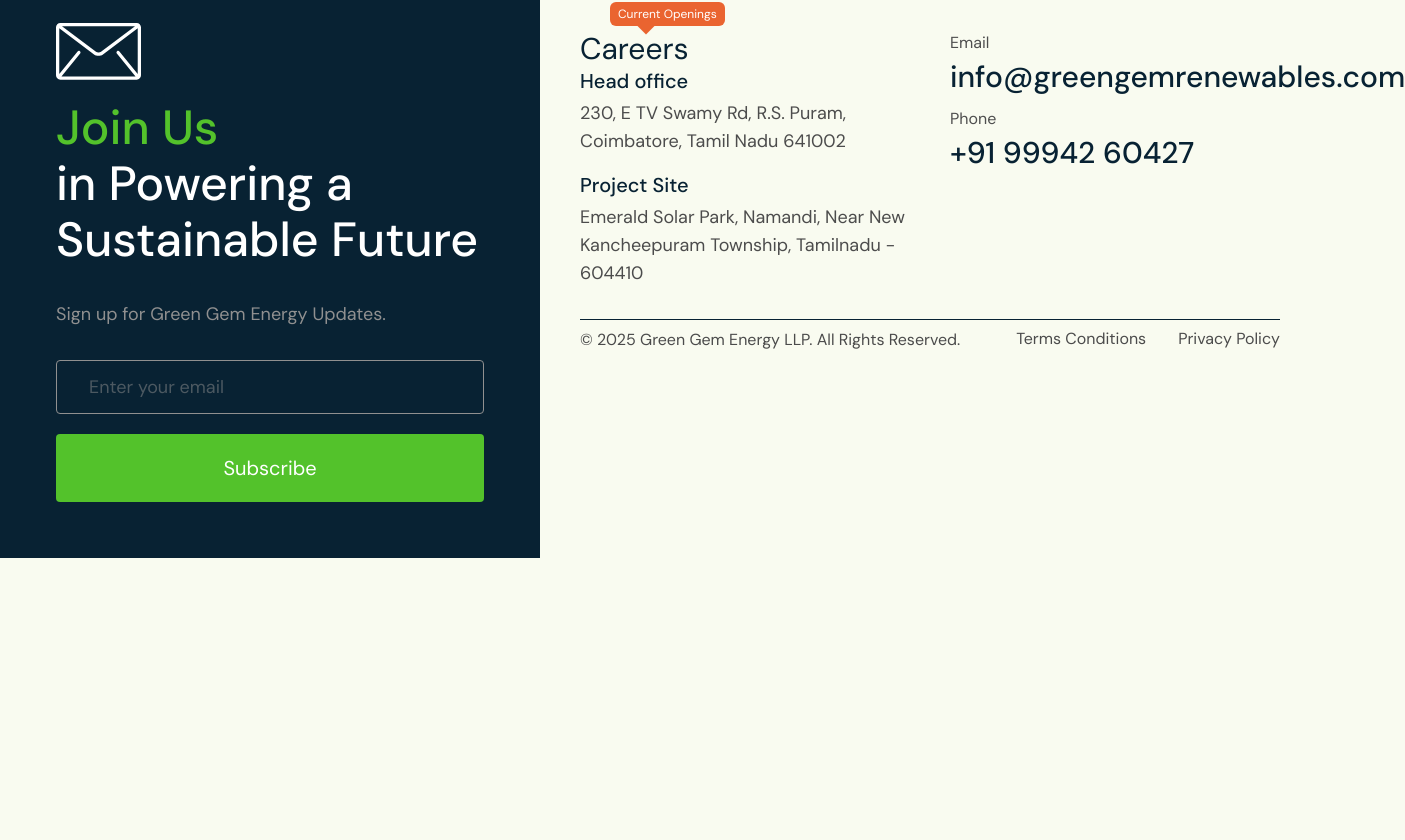
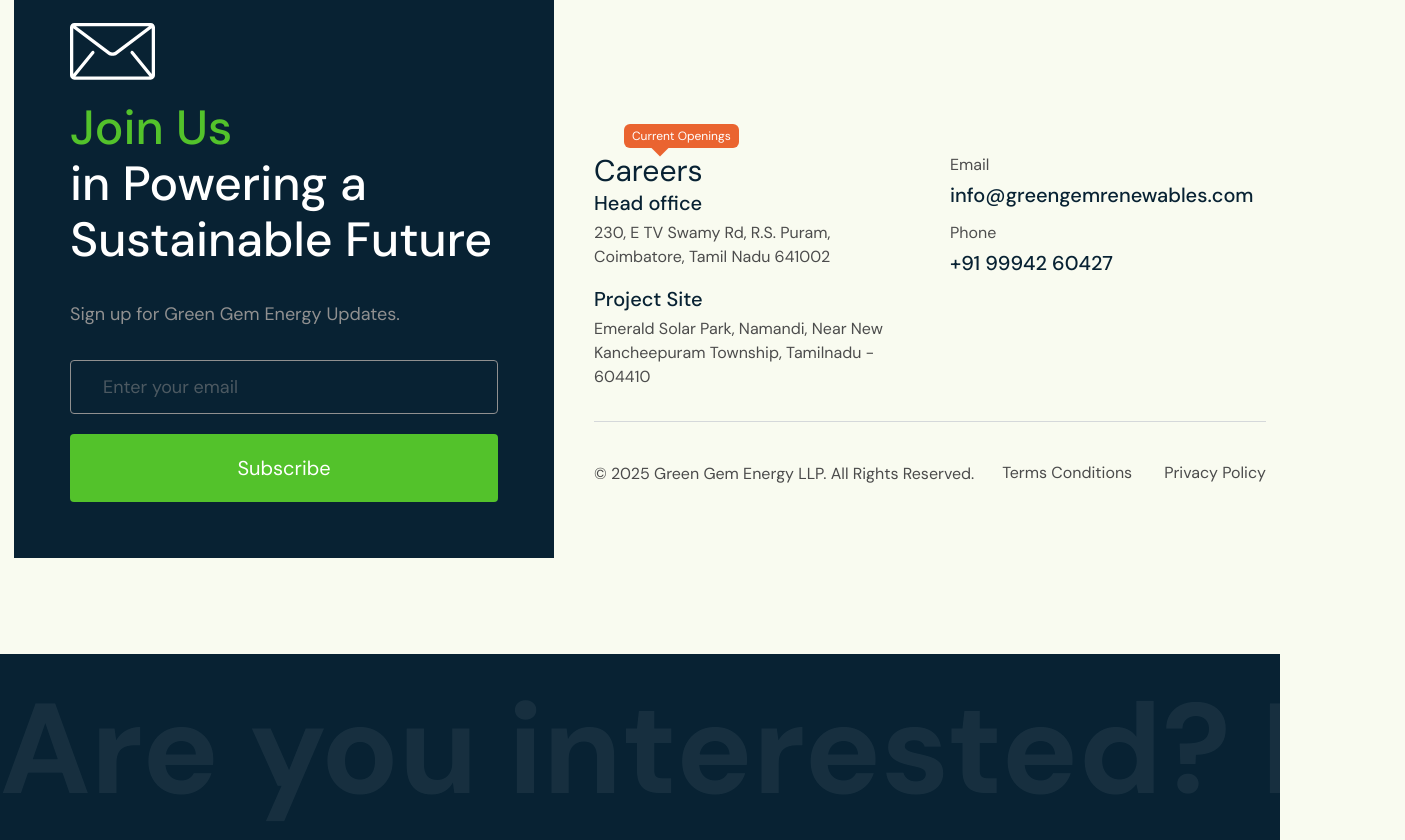
Before and after one commit to NanthaVenkat/greengem, a React (Vite) app: page /career in a window 1280 px wide. Shown: the part 886-1726 px from the top of the page, 1405 px wide, since content can reach past the window. Before the commit the page ends 1540 px from the top, so only its background shows below. Built offline with nearby package versions, Linux system fonts and the light colour scheme.

Commit message:
feat: Add GSAP for animations and update footer layout

```diff
--- a/package.json
+++ b/package.json
@@ -11,6 +11,7 @@
   },
   "dependencies": {
     "@tailwindcss/vite": "^4.1.18",
+    "gsap": "^3.14.2",
     "react": "^19.2.0",
     "react-dom": "^19.2.0",
     "react-router-dom": "^7.13.0",
--- a/src/components/home/Opportunities.jsx
+++ b/src/components/home/Opportunities.jsx
@@ -5,6 +5,7 @@ import "swiper/css";
 import "swiper/css/pagination";
 
 import opportunity1 from "../../assets/Img/opportunity1.svg"
+import opportunity2 from "../../assets/Img/opportunity2.svg"
 import opportunity3 from "../../assets/Img/opportunity3.svg"
 import opportunity4 from "../../assets/Img/opportunity4.svg"
 
@@ -18,7 +19,7 @@ const opportunities = [
     },
     {
         id: 2,
-        Image: opportunity4,
+        Image: opportunity2,
         title: "Large <br className='hidden 2xl:block'/>Land owners",
         phara: "Opportunities for Land Owners in building sustainable communities and businesses in their neighborhood..",
         link: "/reach-out"
--- a/src/components/layout/Footer.jsx
+++ b/src/components/layout/Footer.jsx
@@ -1,8 +1,11 @@
 import envelope from '../../assets/Img/envelope.svg'
+import { gsap } from "gsap";
+
 export default function Footer() {
   return (
-    <footer className='py-24'>
-      <div className="2xl:max-w-[1440px] 3xl:max-w-[1540px] 4xl:max-w-[1720px] mx-auto grid md:grid-cols-[auto_auto] lg:grid-cols-[540px_auto] gap-8 lg:gap-10">
+    <footer className=''>
+      <div className="2xl:max-w-[1440px] 3xl:max-w-[1540px] 4xl:max-w-[1720px] mx-auto grid md:grid-cols-[auto_auto] lg:grid-cols-[540px_auto] gap-8 lg:gap-10 py-24 px-3.5">
+
         <div className="bg-[#082233] p-14">
           <img src={envelope} alt="" className='mb-5 w-[85px]' />
           <p className='text-[#53C22B] font-medium text-5xl leading-14 mb-8'>Join Us <br /><span className='text-white'>in Powering a <br />Sustainable Future</span></p>
@@ -14,8 +17,8 @@ export default function Footer() {
           </form>
         </div>
 
-        <div className=" pb-10  pt-16 text-primary">
-          <div className="  grid lg:grid-cols-2 gap-10">
+        <div className="flex flex-col justify-end pb-10  pt-16 text-primary">
+          <div className="grid xl:grid-cols-2 gap-10">
 
             {/* Grid col 1 */}
             <div className="space-y-4">
@@ -27,12 +30,12 @@ export default function Footer() {
 
               <div className="space-y-1" id="footerContact">
                 <div className="text-xl font-medium text-primary">Head office</div>
-                <div className="text-lg text-[#4C4C4C]">230, E TV Swamy Rd, R.S. Puram, <br />Coimbatore, Tamil Nadu 641002</div>
+                <div className="text-md 2xl:text-lg text-[#4C4C4C]">230, E TV Swamy Rd, R.S. Puram, <br />Coimbatore, Tamil Nadu 641002</div>
               </div>
 
               <div className="space-y-1">
                 <div className="text-xl font-medium text-primary">Project Site</div>
-                <div className="text-lg text-[#4C4C4C]">Emerald Solar Park, Namandi, Near New <br />Kancheepuram Township, Tamilnadu - 604410</div>
+                <div className="text-md 2xl:text-lg text-[#4C4C4C]">Emerald Solar Park, Namandi, Near New <br />Kancheepuram Township, Tamilnadu - 604410</div>
               </div>
             </div>
 
@@ -40,18 +43,18 @@ export default function Footer() {
             <div className="space-y-3">
               <div className="space-y-1">
                 <div className="text-[#4E4E4E] text-md">Email</div>
-                <a className="text-3xl font-medium" href="mailto:info@greengemrenewables.com">info@greengemrenewables.com</a>
+                <a className="text-xl 2xl:text-2xl 4xl:text-3xl font-medium" href="mailto:info@greengemrenewables.com">info@greengemrenewables.com</a>
               </div>
               <div className="space-y-1">
                 <div className="text-[#4E4E4E] text-md">Phone</div>
-                <a className="text-3xl font-medium " href="tel:+919994260427">+91 99942 60427</a></div>
+                <a className="text-xl 2xl:text-2xl 4xl:text-3xl font-medium " href="tel:+919994260427">+91 99942 60427</a></div>
             </div>
 
           </div>
 
-          <hr className="mt-8 mb-2" />
+          <hr className="mt-8 mb-2 text-[#D5D8DA]" />
 
-          <div className="flex justify-between gap-6 flex-wrap">
+          <div className="flex justify-between gap-6 flex-wrap py-8">
             <div className="text-md text-[#4B4B4B]">© 2025 Green Gem Energy LLP. All Rights Reserved.</div>
             <div className="text-xs">
               <div className="flex gap-6 text-[#4B4B4B]">
@@ -62,6 +65,11 @@ export default function Footer() {
           </div>
         </div>
       </div>
+
+      {/* scrolling text */}
+      <div className="bg-[#082233] py-8 overflow-hidden">
+        <h2 className='text-9xl text-[#ffffff10] font-bold whitespace-nowrap'>Are you interested? Let’s discuss today?</h2>
+      </div>
     </footer>
   );
 }
```
Also changed, not shown: src/assets/Img/opportunity2.svg (added), 1 other file (tests, documents, lock files or other folders).
